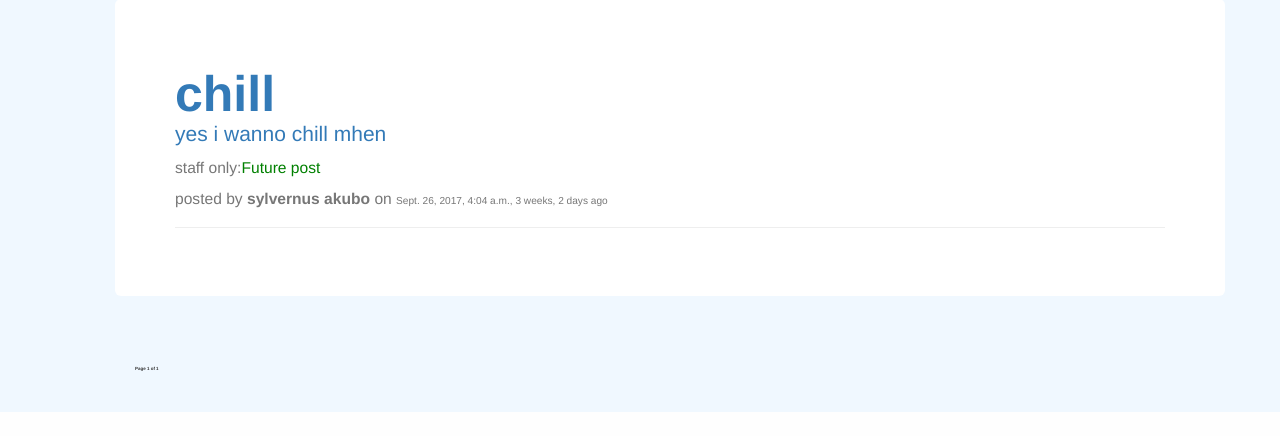
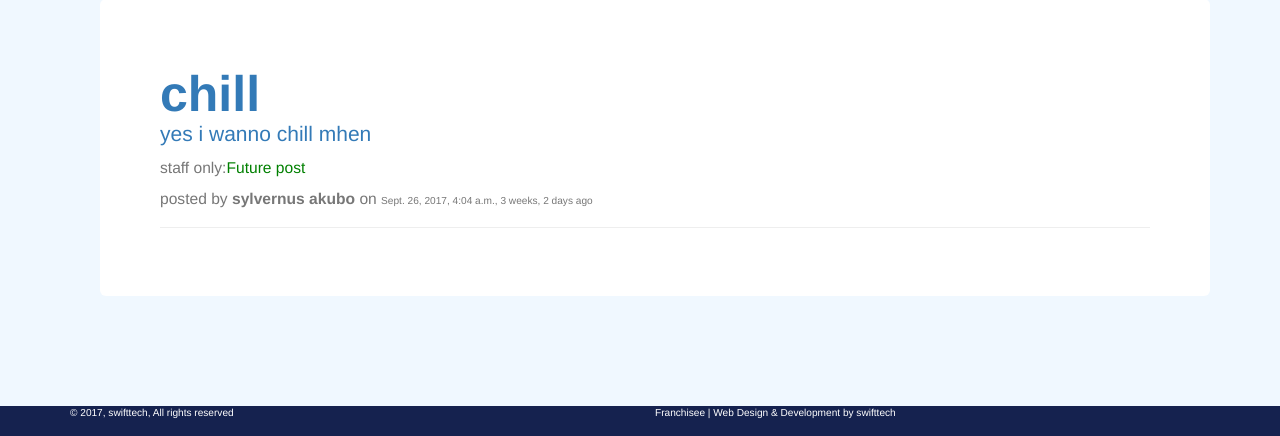
Before and after one commit to silvareal/advance_blog, a Django app: page /posts/ in a window 1280 px wide. Shown: the part 2450-2886 px from the top of the page. Before the commit the page ends 2862 px from the top, so only its background shows below. Run offline with Django 3.2, Linux system fonts and the light colour scheme; data comes from the database, SQL or seed files in the repository; both versions use the stored data as it was after the commit; some libraries are stand-ins or nearby versions.

Commit message:
update in post_list

```diff
--- a/blog/posts/templates/posts/base.html
+++ b/blog/posts/templates/posts/base.html
@@ -73,7 +73,6 @@
             <p>i am a passionate aspiring developer,who loves making research,
                 one thing i hate for sure is following the crowd,my core language is python and i also hope
                 to try out the latest technologies around.<a href="#">read more</a>
-
             </p>
             <p class="text-center"><a href="https://github.com/silvareal/silvalibrary" target="_blank"><i class="fa fa-github"></i></a>|
         <a href="" target="_blank"><i class="fa fa-linkedin"></i></a>
@@ -104,6 +103,40 @@
 
 <!-- Latest compiled and minified JavaScript -->
 <script src="https://maxcdn.bootstrapcdn.com/bootstrap/3.3.7/js/bootstrap.min.js" integrity="sha384-Tc5IQib027qvyjSMfHjOMaLkfuWVxZxUPnCJA7l2mCWNIpG9mGCD8wGNIcPD7Txa" crossorigin="anonymous"></script>
+<script src="https://cdnjs.cloudflare.com/ajax/libs/marked/0.3.6/marked.min.js"></Script>
+
 </body>
 
+<div class="footer-bottom" style="background-color: #15224f;min-height: 30px;width: 100%;">
+
+	<div class="container">
+
+		<div class="row">
+
+			<div class="col-xs-12 col-sm-6 col-md-6 col-lg-6">
+
+				<div class="copyright" style="color: white">
+
+					© 2017, swifttech, All rights reserved
+
+				</div>
+
+			</div>
+
+			<div class="col-xs-12 col-sm-6 col-md-6 col-lg-6">
+
+				<div class="design" style="color: white">
+
+					 <a style="color: white" href="#">Franchisee </a> |  <a style="color: white" target="_blank" href="#">Web Design & Development by swifttech</a>
+
+				</div>
+
+			</div>
+
+		</div>
+
+	</div>
+
+</div>
+
 </html>
--- a/blog/posts/templates/posts/post_detail.html
+++ b/blog/posts/templates/posts/post_detail.html
@@ -16,9 +16,9 @@
     <p class="text-center">{% if instance.draft %}<span style="color:red">Draft</span>{% endif %}</p>
 
     {% if instance.image %}
-    <img style="margin-bottom: 50px" src="{{ instance.image.url }}" class="img-responsive" />
+    <img style="margin-bottom: 50px; margin: 0 auto; center;" src="{{ instance.image.url }}" class="img-responsive" />
     {% endif %}
-    {{ instance.content|safe }}<br/>
+    <p class="content-markdown" style="font-style: Century Gothic, sans-serif; margin-top: 20px; margin-left: 20px; margin-right: 20px">{{ instance.content|safe }}</p><br/>
 <hr>
     <div class="fb-like"  data-width="100%" data-href="{{ request.build_absolute_uri }}" data-layout="standard" data-action="like" data-size="small" data-show-faces="true" data-share="true"></div><br/>
     <a href="http://www.facebook.com/sharer/sharer.php?u={{ request.build_absolute_uri }}">facebook</a>/
--- a/blog/posts/templates/posts/post_list.html
+++ b/blog/posts/templates/posts/post_list.html
@@ -1,12 +1,11 @@
 {% extends 'posts/base.html' %}
 
 {% block content %}
-<div class="container">
+
 <h1 class="text-center">{{ title }}</h1>
 
 
         {% for obj in instance %}
-
                 <!--<div class="thumbnail">
                         {% if obj.image %}
                         <img src="{{ obj.image.url }}" class="img-responsive" />
@@ -27,6 +26,7 @@
                     </div>
                 </div>
          </div>
+
             {% endfor %}
 
 
@@ -37,20 +37,23 @@
 
 
         {% if instance.has_previous %}
-            <li class="<--previous"> <a href="?{{ page_request_var }}={{ instance.previous_page_number }}{% if instance.GET.get.q %}{{ request.GEt.q }}{% endif %}">previous</a></li>
+            <li class="previous"> <a href="?{{ page_request_var }}={{ instance.previous_page_number }}{% if instance.GET.get.q %}{{ request.GEt.q }}{% endif %}">previous</a></li>
         {% endif %}
 
         <span class="current">
-            <strong>Page {{ instance.number }} of {{ instance.paginator.num_pages }}</strong>
+            {% if instance.next_page_number > 1 %}<strong>Page {{ instance.number }} of {{ instance.paginator.num_pages }}</strong>{% endif %}
         </span>
 
         {% if instance.has_next %}
-            <li class="next-->"><a href="?{{ page_request_var }}={{ instance.next_page_number }}{% if instance.GET.get.q %}{{ request.GEt.q }}{% endif %}">next</a></li>
+            <li class="next"><a href="?{{ page_request_var }}={{ instance.next_page_number }}{% if instance.GET.get.q %}{{ request.GEt.q }}{% endif %}">next</a></li>
         {% endif %}
 
     </span>
     </ul>
 </div>
+
+</div>
+</div>
 {% endif %}
 
 
--- a/blog/posts/views.py
+++ b/blog/posts/views.py
@@ -51,8 +51,9 @@ def post_list(request): #list all post
             Q(content__icontains=query)|
             Q(user__first_name__icontains=query)|
             Q(user__last_name__icontains=query)).distinct()
+
     page_request_var = "page"
-    paginator = Paginator(instance_list,5, orphans=3)
+    paginator = Paginator(instance_list, 5, orphans=3)
 
     page = request.GET.get(page_request_var)
     try:
--- a/blog/static/css/base.css
+++ b/blog/static/css/base.css
@@ -1,3 +1,11 @@
-h1 {
-    color: 777;
+
+.a:-webkit-any-link {
+    color:#000;
+    text-decoration: none;
 }
+.a:hover {
+    color: blue;
+}
+.a:active {
+    color:purple;
+}
```
Also changed, not shown: blog/db.sqlite3.
